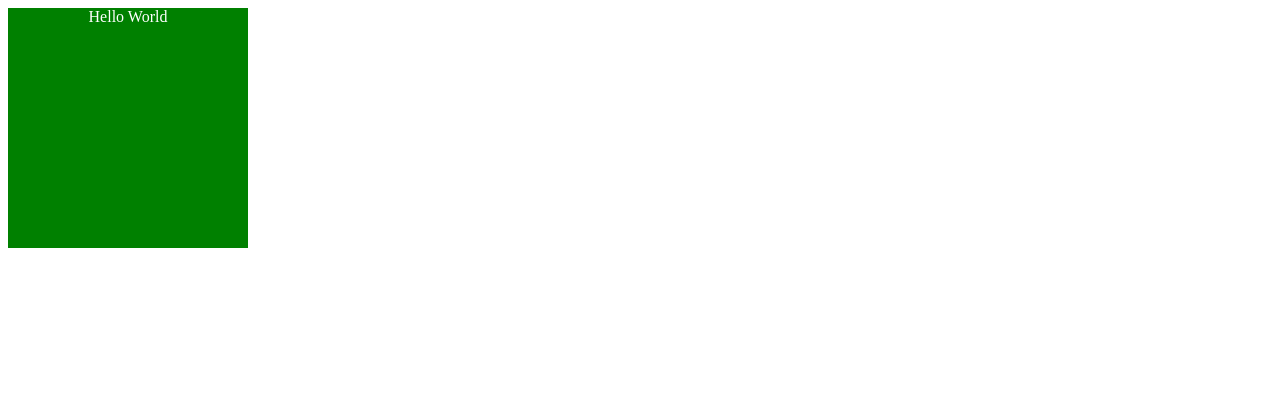
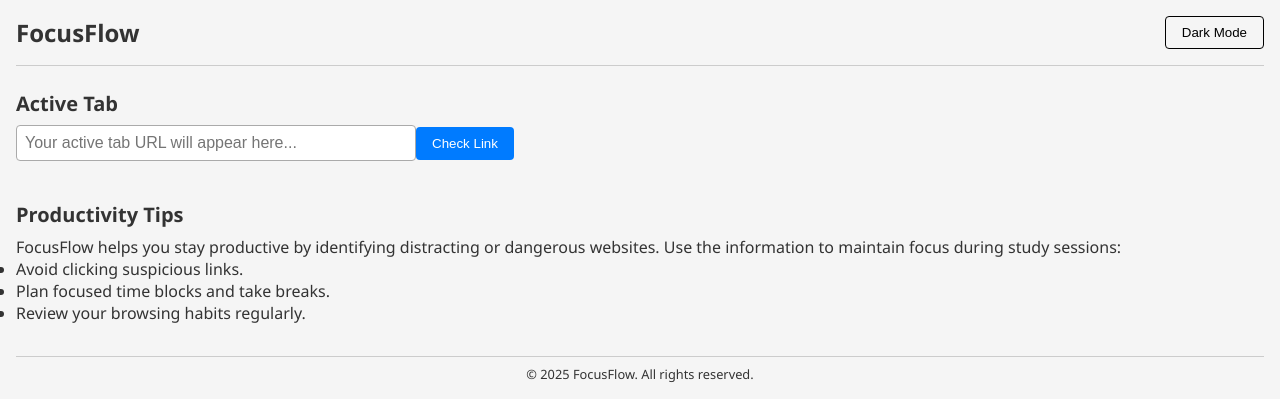
Before and after one commit to Tankman61/YRHacks2025, a React (Create React App) app: page / in a window 1280 px wide. Shown: the top 420 px of the page. Built offline with nearby package versions, Linux system fonts and the light colour scheme; no server answers; the HTML template or start-up script is replaced by a standard one.

Commit message:
fix pls help

```diff
--- a/package.json
+++ b/package.json
@@ -21,6 +21,7 @@
     "watch": "webpack -w --config webpack.config.js"
   },
   "devDependencies": {
+    "@types/chrome": "^0.0.313",
     "copy-webpack-plugin": "^13.0.0",
     "css-loader": "^7.1.2",
     "html-webpack-plugin": "^5.6.3",
--- a/src/App.css
+++ b/src/App.css
@@ -1,11 +1,88 @@
-.App {
-    color: white;
-    text-align: center;
-}
-
-.container {
-    width: 15rem;
-    height: 15rem;
-    background-color: green;
-
-}
+/* Reset and base styles */
+* {
+   margin: 0;
+   padding: 0;
+   box-sizing: border-box;
+ }
+  body {
+   font-family: 'Segoe UI', sans-serif;
+ }
+  /* App container with light and dark modes */
+ .App {
+   padding: 1rem;
+   background-color: #f5f5f5;
+   color: #333;
+   min-width: 300px;
+   width: 100%;
+   min-height: 300px;  /* Ensure the popup has a decent initial height */
+ }
+  .App.dark {
+   background-color: #1a1a1a;
+   color: #e0e0e0;
+ }
+  /* Header styles */
+ .header {
+   display: flex;
+   justify-content: space-between;
+   align-items: center;
+   padding-bottom: 1rem;
+   border-bottom: 1px solid #ccc;
+ }
+  .header h1 {
+   font-size: 1.5rem;
+ }
+  .toggle-mode {
+   padding: 0.5rem 1rem;
+   border: 1px solid currentColor;
+   background: transparent;
+   border-radius: 4px;
+   cursor: pointer;
+ }
+  /* Main content area */
+ .content {
+   margin-top: 1.5rem;
+ }
+  .section {
+   margin-bottom: 1.5rem;
+ }
+  .section h2 {
+   font-size: 1.25rem;
+   margin-bottom: 0.5rem;
+ }
+  /* Input field styling */
+ input[type="text"] {
+   width: 100%;
+   max-width: 400px;
+   padding: 0.5rem;
+   margin-bottom: 1rem;
+   border: 1px solid #aaa;
+   border-radius: 4px;
+   font-size: 1rem;
+ }
+  /* Buttons */
+ .check-btn {
+   padding: 0.55rem 1rem;
+   border: none;
+   border-radius: 4px;
+   background-color: #007bff;
+   color: #fff;
+   cursor: pointer;
+   margin-bottom: 1rem;
+ }
+  .check-btn:hover {
+   opacity: 0.9;
+ }
+  /* Result message styling */
+ .result {
+   margin-top: 0.75rem;
+   font-size: 1rem;
+   font-weight: bold;
+ }
+  /* Footer styles */
+ .footer {
+   text-align: center;
+   font-size: 0.8rem;
+   margin-top: 2rem;
+   padding-top: 0.5rem;
+   border-top: 1px solid #ccc;
+ }
--- a/src/App.tsx
+++ b/src/App.tsx
@@ -1,11 +1,112 @@
-import "./App.css"
+import React, { useState, useEffect } from 'react';
+import './App.css';
 
-function App() {
-  return (
-    <div className="App">
-      Hello World
-    </div>
-  );
+
+interface CheckResponse {
+ distraction: boolean;
 }
 
+
+const App: React.FC = () => {
+ const [url, setUrl] = useState<string>('');
+ const [checkResult, setCheckResult] = useState<string>('');
+ const [darkMode, setDarkMode] = useState<boolean>(false);
+
+
+ // On load, retrieve the active tab's URL using the Chrome Tabs API.
+ useEffect(() => {
+   if (typeof chrome !== 'undefined' && chrome.tabs) {
+     chrome.tabs.query({ active: true, currentWindow: true }, (tabs: chrome.tabs.Tab[]) => {
+       if (tabs.length > 0 && tabs[0].url) {
+         setUrl(tabs[0].url);
+       }
+     });
+   } else {
+     console.warn('Chrome Tabs API is not available.');
+   }
+ }, []);
+
+
+ // Toggle between dark and light mode.
+ const toggleDarkMode = () => {
+   setDarkMode(!darkMode);
+ };
+
+
+ // Check the current URL by calling your backend API.
+ const checkLink = async (): Promise<void> => {
+   if (!url) {
+     setCheckResult('No URL provided.');
+     return;
+   }
+   setCheckResult('Checking link...');
+   const startTime = performance.now();
+
+
+   try {
+     // Replace with your actual API endpoint URL.
+     const response = await fetch(`http://localhost:8000/api/check?url=${encodeURIComponent(url)}`);
+     if (!response.ok) throw new Error('Network response was not OK');
+     const data: CheckResponse = await response.json();
+     const elapsed = Math.round(performance.now() - startTime);
+     setCheckResult(
+       data.distraction
+         ? `Warning: Distraction detected! (${elapsed}ms) 🚨`
+         : `Good job! This link is distraction-free. (${elapsed}ms) 👍`
+     );
+   } catch (error: any) {
+     setCheckResult(`Error: ${error.message}`);
+   }
+ };
+
+
+ return (
+   <div className={darkMode ? 'App dark' : 'App'}>
+     <header className="header">
+       <h1>FocusFlow</h1>
+       <button className="toggle-mode" onClick={toggleDarkMode}>
+         {darkMode ? 'Light Mode' : 'Dark Mode'}
+       </button>
+     </header>
+
+
+     <div className="content">
+       <div className="section">
+         <h2>Active Tab</h2>
+         <input
+           type="text"
+           value={url}
+           onChange={(e) => setUrl(e.target.value)}
+           placeholder="Your active tab URL will appear here..."
+         />
+         <button className="check-btn" onClick={checkLink}>
+           Check Link
+         </button>
+         {checkResult && <p className="result">{checkResult}</p>}
+       </div>
+
+
+       <div className="section">
+         <h2>Productivity Tips</h2>
+         <p>
+           FocusFlow helps you stay productive by identifying distracting or dangerous websites.
+           Use the information to maintain focus during study sessions:
+         </p>
+         <ul>
+           <li>Avoid clicking suspicious links.</li>
+           <li>Plan focused time blocks and take breaks.</li>
+           <li>Review your browsing habits regularly.</li>
+         </ul>
+       </div>
+     </div>
+
+
+     <footer className="footer">
+       <p>&copy; 2025 FocusFlow. All rights reserved.</p>
+     </footer>
+   </div>
+ );
+};
+
+
 export default App;
```
Also changed, not shown: 1 other file (tests, documents, lock files or other folders).
